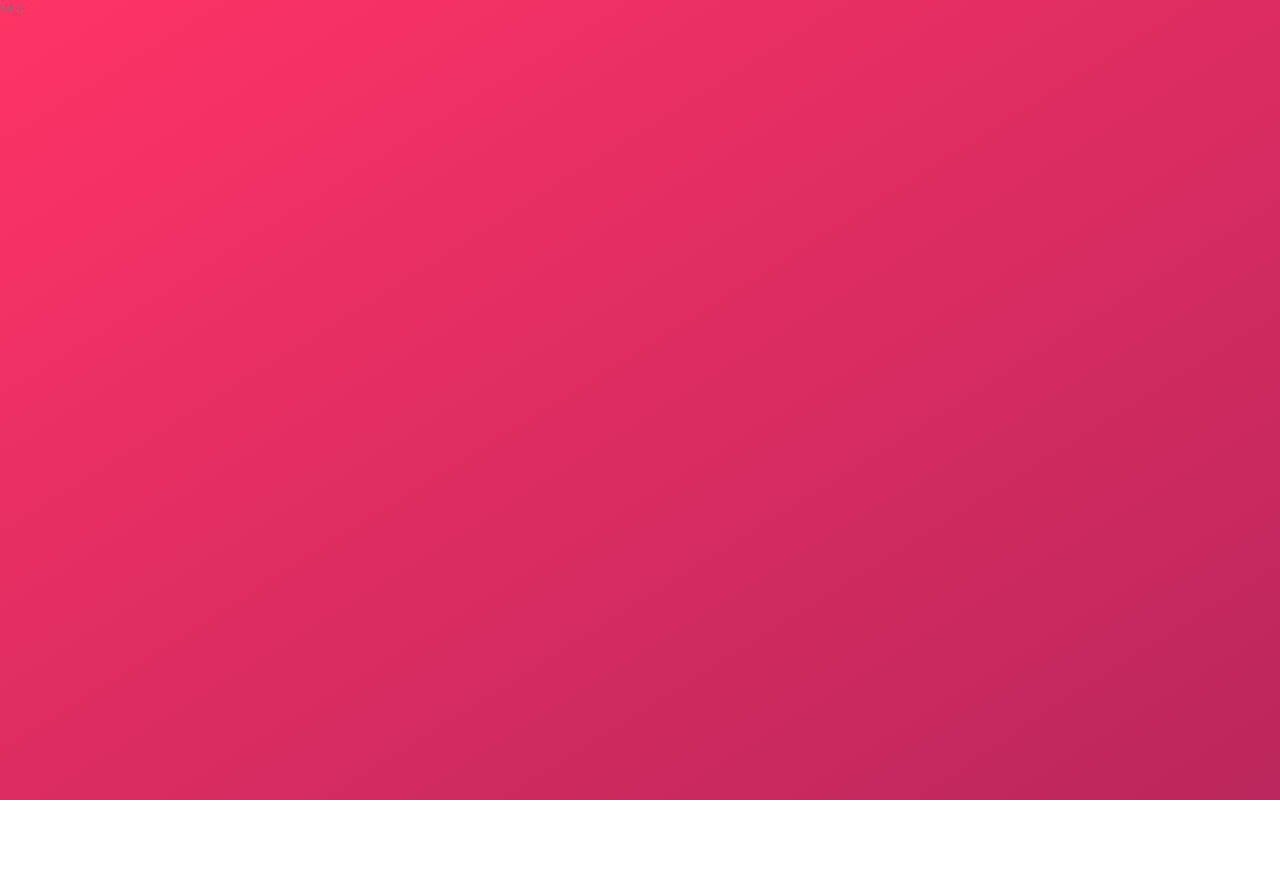
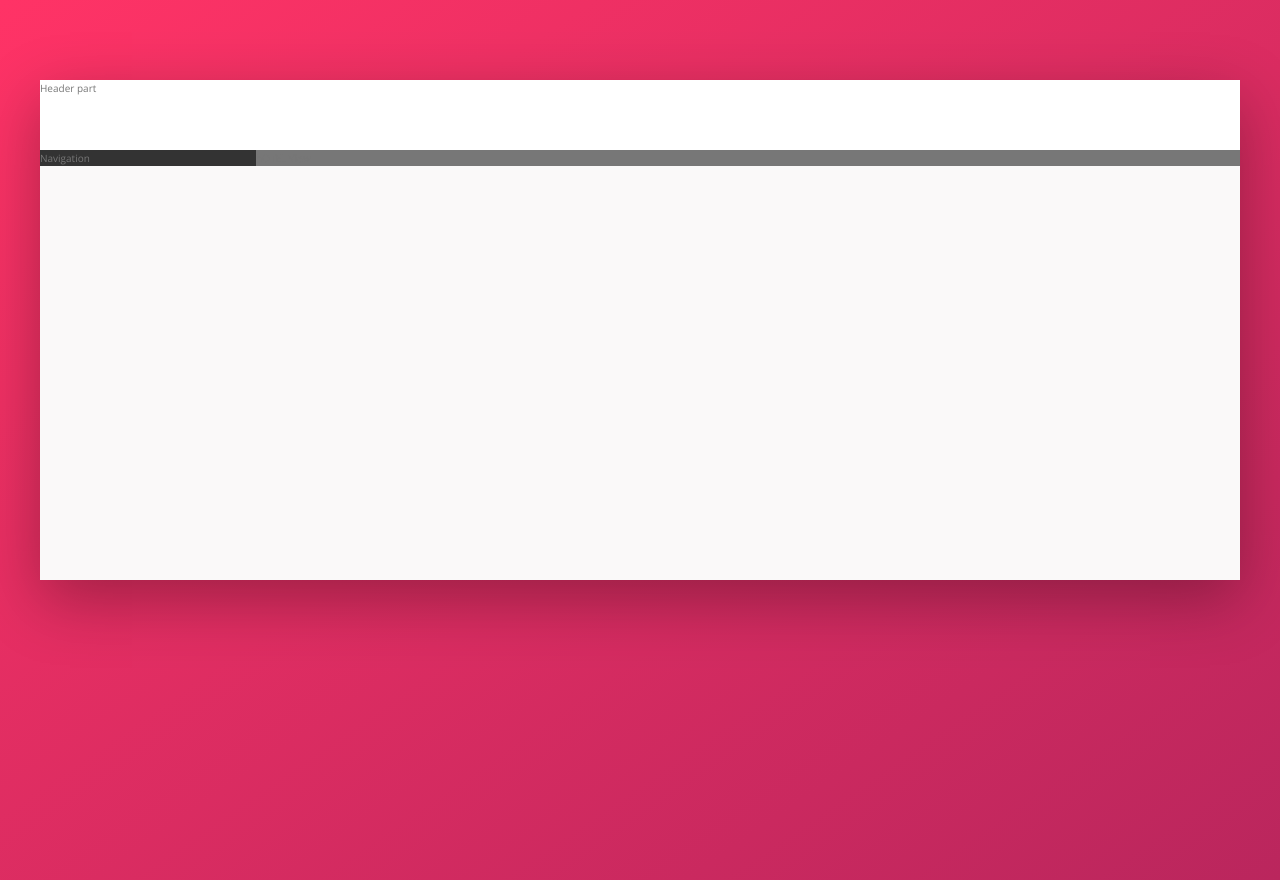
Before and after one commit to Jobonno/trillo, a website: page index.html in a window 1280 px wide. Before the commit the page ends 800 px from the top, so only its background shows below. Drawn offline with nearby package versions, Linux system fonts and the light colour scheme.

Commit message:
Add layout structure

```diff
--- a/index.html
+++ b/index.html
@@ -11,6 +11,18 @@
         <title>trillo &mdash; Your all-in-one booking app</title>
     </head>
     <body>
-        hello
+        <div class="container">
+            <header class="header">
+                Header part
+            </header>
+            <div class="content">
+                <nav class="sidebar">
+                    Navigation
+                </nav>
+                <main class="hotel-view">
+                    hOTEL View
+                </main>
+            </div>
+        </div>
     </body>
 </html>
--- a/sass/_base.scss
+++ b/sass/_base.scss
@@ -27,6 +27,7 @@ Grey dark 3: #999
     --color-grey-dark-1: #333;
     --color-grey-dark-2: #777;
     --color-grey-dark-3: #999;
+    --shadow-dark: 0rem 2rem 6rem rgba(0, 0, 0, 0.3);
 }
 
 * {
--- a/sass/_layout.scss
+++ b/sass/_layout.scss
@@ -0,0 +1,28 @@
+.container{
+    max-width: 120rem;
+    margin: 8rem auto;
+    background-color: var(--color-grey-light-1);
+    box-shadow: var(--shadow-dark);
+    min-height: 50rem;
+}
+
+.header{
+    height: 7rem;
+    background-color: #fff;
+    border-bottom: var(--color-grey-light-2);
+}
+
+
+.content{
+    display: flex;
+}
+
+.sidebar{
+    background-color: var(--color-grey-dark-1);
+    flex: 0 0 18%; //flex grow 0 flex shrink 0 flex basis 18%
+}
+
+.hotel-view{
+    background-color: var(--color-grey-dark-2);
+    flex: 1; //flex grow as much as it can
+}
```
Also changed, not shown: css/style.css.
